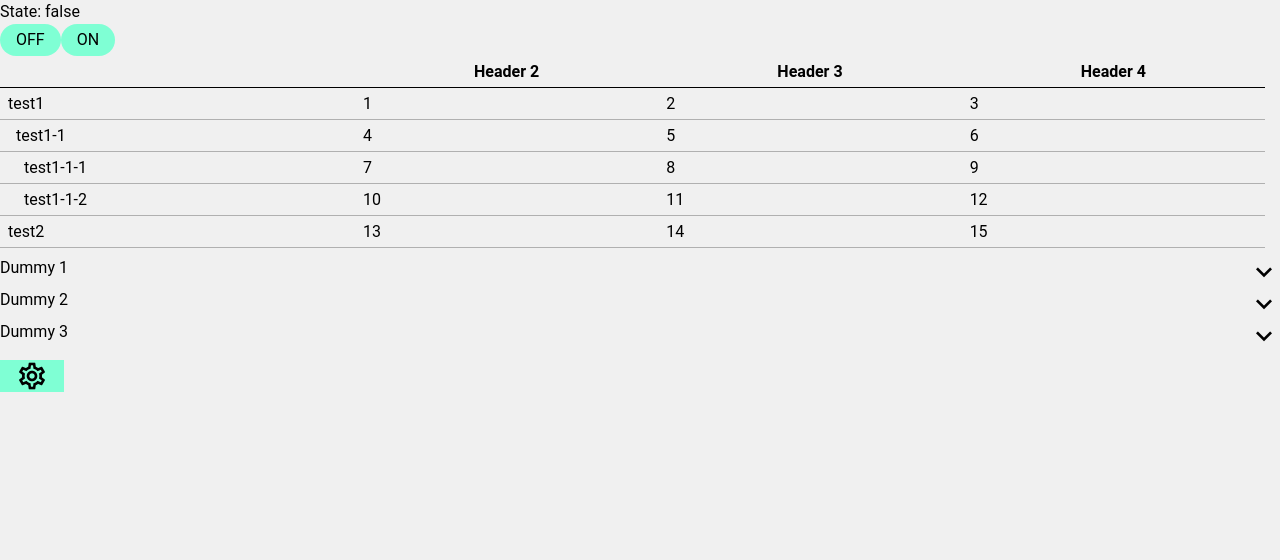
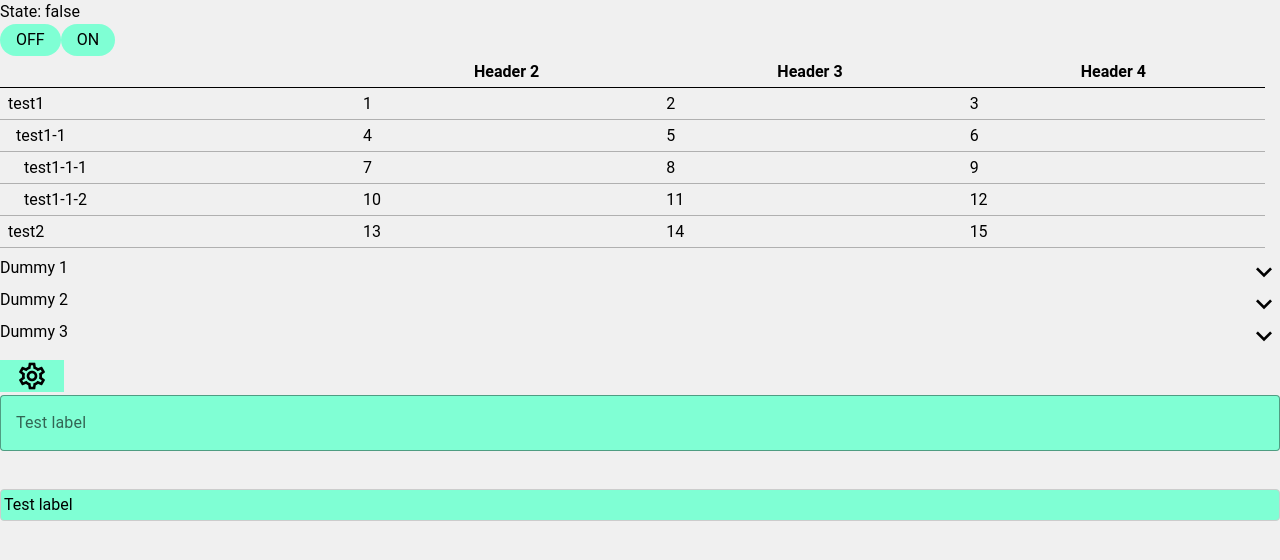
Before and after one commit to k-daiguji/vite_vitest_vue_vuetify, a Vue app: page / in a window 1280 px wide. Shown: the top 560 px of the page. Built offline with nearby package versions, Linux system fonts and the light colour scheme.

Commit message:
Create text field

```diff
--- a/src/app/views/App.vue
+++ b/src/app/views/App.vue
@@ -1,12 +1,22 @@
 <script setup lang="ts">
+import { ref } from "vue";
+
 import Intra from "@/app/views/AreaIntra.vue";
 import Settings from "@/app/views/AreaSettings.vue";
+import Sandbox from "@/app/views/Sandbox.vue";
+
+const input = ref("");
 </script>
 
 <template>
   <div class="root">
     <Intra/>
     <Settings class="pt-2"/>
+    <Sandbox
+      class="pt-2"
+      v-model="input"
+      placeholder="Test label"
+    />
   </div>
 </template>
 
--- /dev/null
+++ b/src/app/views/Sandbox.vue
@@ -0,0 +1,66 @@
+<script setup lang="ts">
+import { useTemplateRef } from "vue";
+
+const input = defineModel<string>();
+defineProps<{ placeholder: string }>();
+
+const inputField = useTemplateRef<HTMLInputElement>("inputField");
+</script>
+
+<template>
+  <v-text-field
+    v-model="input"
+    bg-color="rgb(128, 255, 212)"
+    :label="placeholder"
+    variant="outlined"
+    class="mb-4"
+  />
+  <div class="container">
+    <input
+      ref="inputField"
+      v-model="input"
+      :required="true"
+      type="text"
+    >
+    <span class="placeholder-text">
+      {{ placeholder }}
+    </span>
+  </div>
+</template>
+
+<style scoped>
+.container {
+  position: relative;
+}
+
+input {
+  background-color: aquamarine;
+  color: black;
+  width: 100%;
+  padding: 3px;
+  border: 1px solid #ccc;
+  border-radius: 4px;
+
+  &::placeholder {
+    color: black;
+  }
+
+  &:valid + .placeholder-text,
+  &:focus + .placeholder-text {
+    top: -8px;
+    font-size: 12px;
+    color: #555;
+  }
+}
+
+.placeholder-text {
+  position: absolute;
+  top: 16px;
+  left: 4px;
+  transform: translateY(-50%);
+  transition:
+    top .3s ease-in-out,
+    font-size .3s ease-in-out,
+    color .3s ease-in-out;
+}
+</style>
```
